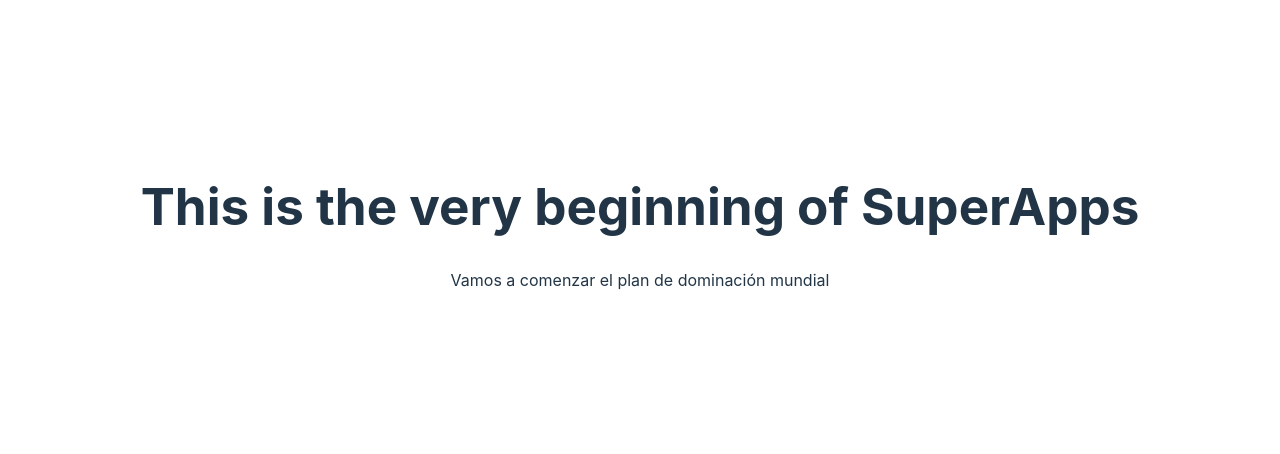
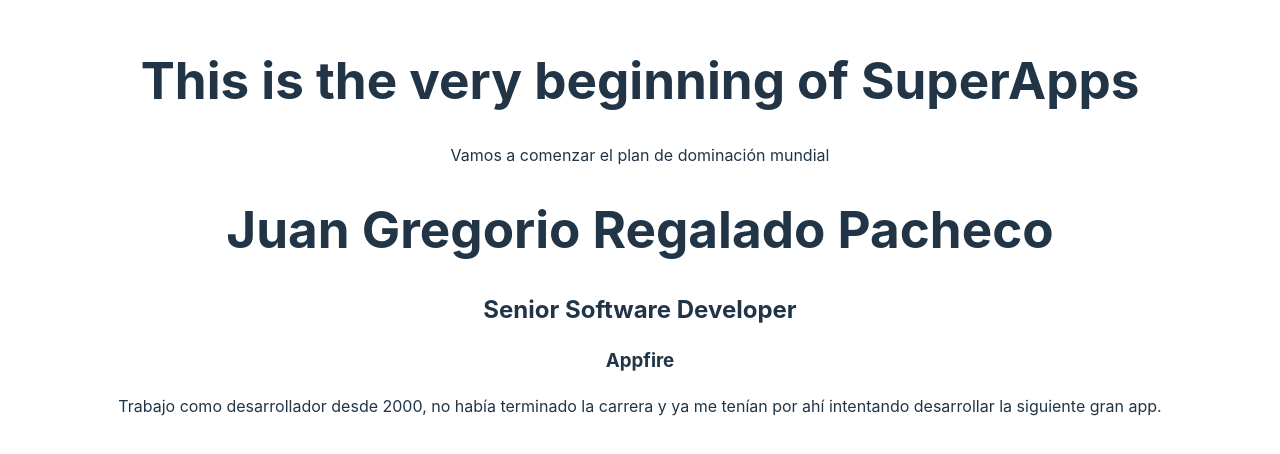
Before and after one commit to goyoregalado/prototipe, a React (Vite) app: page / in a window 1280 px wide. Shown: the part 174-628 px from the top of the page. Built offline with nearby package versions, Linux system fonts and the light colour scheme.

Commit message:
feature: añade un nuevo componente Goyo

```diff
--- a/src/App.tsx
+++ b/src/App.tsx
@@ -1,4 +1,5 @@
 import './App.css'
+import { Goyo } from './components/Goyo'
 
 function App() {
 
@@ -6,6 +7,7 @@ function App() {
     <>
       <h1>This is the very beginning of SuperApps</h1>
       <p>Vamos a comenzar el plan de dominación mundial</p>
+      <Goyo />
     </>
   )
 }
--- /dev/null
+++ b/src/components/Goyo.tsx
@@ -0,0 +1,13 @@
+export function Goyo() {
+  return (
+    <>
+      <h1>Juan Gregorio Regalado Pacheco</h1>
+      <h2>Senior Software Developer</h2>
+      <h3>Appfire</h3>
+      <p>
+        Trabajo como desarrollador desde 2000, no había terminado la carrera y ya me tenían por ahí
+        intentando desarrollar la siguiente gran app.
+      </p>
+    </>
+  )
+}
```
